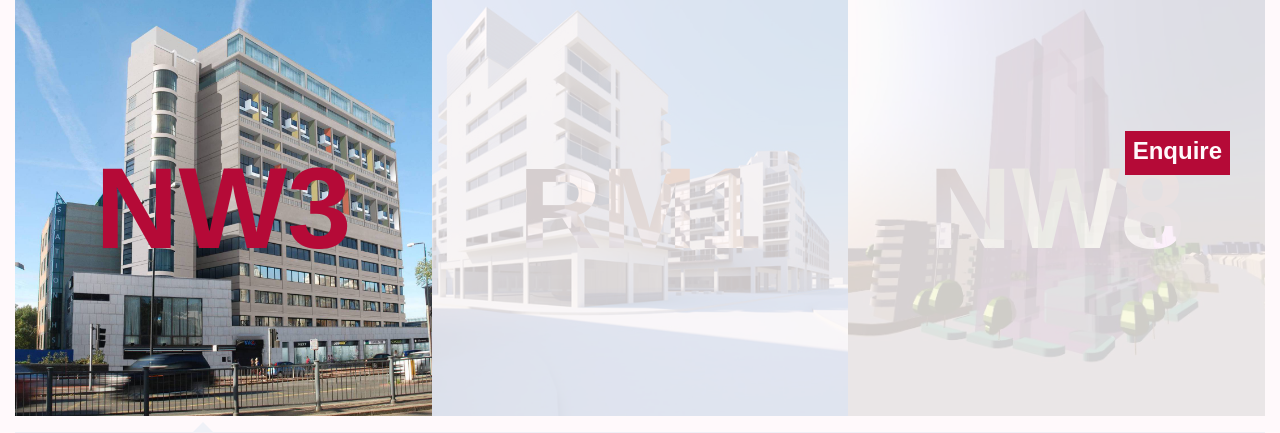
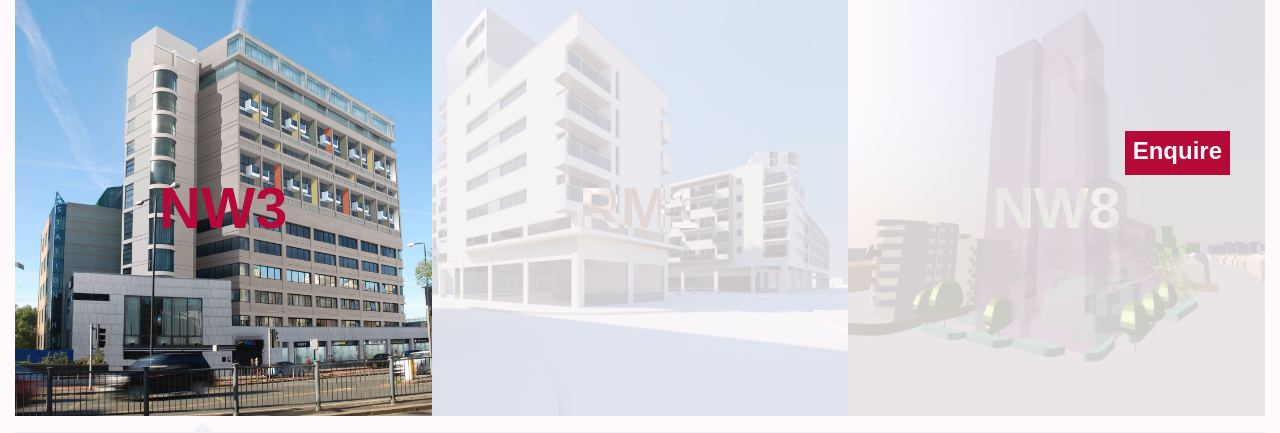
Before and after one commit to arindam8/awh, a Django app: page /case_studies/1 in a window 1280 px wide. Shown: the part 585-1018 px from the top of the page. Run offline with Django 3.2, Linux system fonts and the light colour scheme; some libraries are stand-ins or nearby versions; some web fonts are replaced; grey boxes are pictures that could not be loaded.

Commit message:
case study font size

```diff
--- a/awh_build/home/static/home/styles/common.css
+++ b/awh_build/home/static/home/styles/common.css
@@ -1,4 +1,6 @@
-/*banner css*/
+/*****************
+banner css
+*****************/
 #banner_container {
     /*position: absolute;*/
     align-items: center;
@@ -40,7 +42,6 @@ h3 {
 /*****************
 enquiry
 *****************/
-
 #enquire_widget {
     visibility: visible;
 }
@@ -187,11 +188,8 @@ enquiry
 }
 
 /*****************
-enquiry end
+case study css
 *****************/
-
-
-/*case study css*/
 .case_box {
     padding: 0px;
     position: relative;
@@ -223,7 +221,7 @@ enquiry end
 .center_over_case {
     position: absolute;
     font-weight: bold;
-    font-size: 9vw;
+    font-size: 4.5vw;
     color: white;
     mix-blend-mode: exclusion;
     top: 50%;
```
Also changed, not shown: awh_build/home/forms.py (+2 -10 lines).
